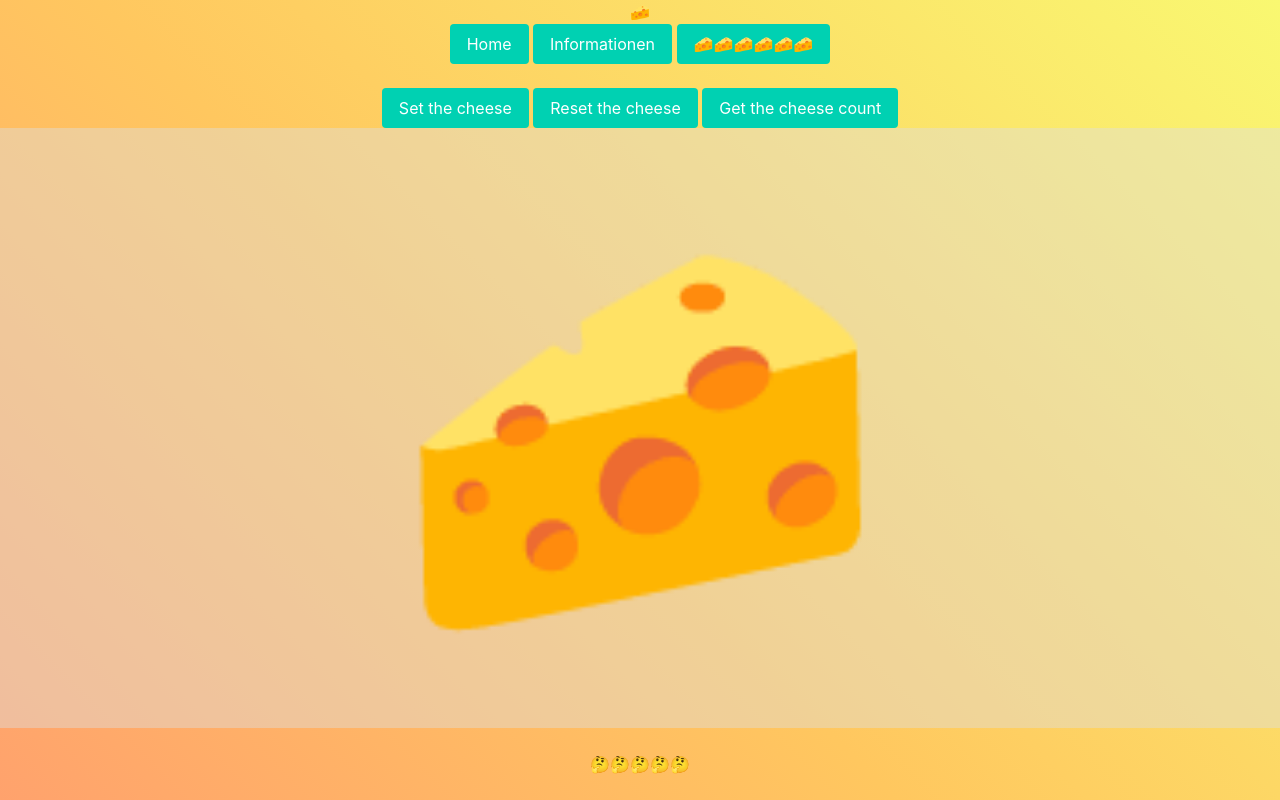
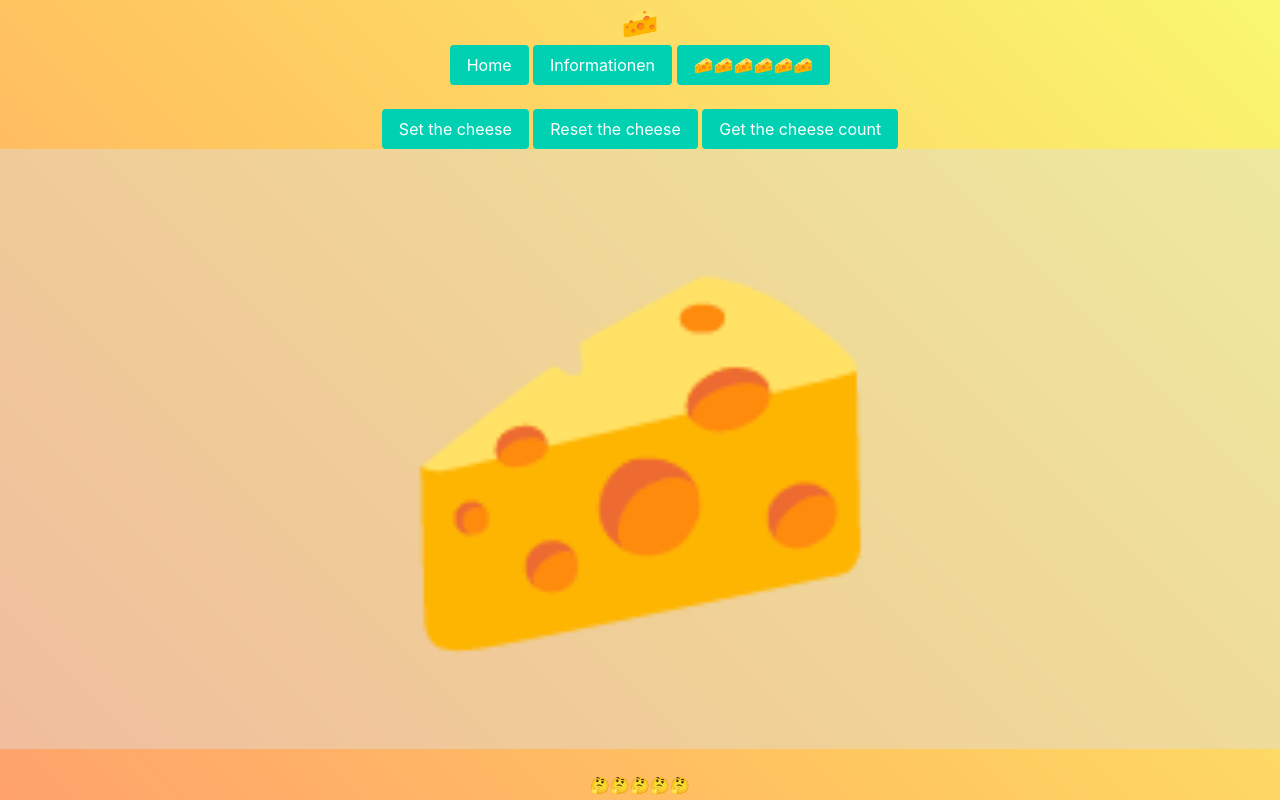
Before and after one commit to NicoDevStuff/Schulprojekt_Homepage, a plain HTML site: page html/cheese.html in a window 1280 px wide. Drawn offline with nearby package versions, Linux system fonts and the light colour scheme.

Commit message:
fssdfsdf

```diff
--- a/css/global.css
+++ b/css/global.css
@@ -12,7 +12,9 @@
 		#f9f871
 	);
 }
-
+#Heading {
+	font-size: 30px;
+}
 html {
 	height: 100%;
 	background-image: var(--gradient);
--- a/css/index.css
+++ b/css/index.css
@@ -1,6 +1,4 @@
-#Heading {
-	font-size: 30px;
-}
+
 
 #upperbuttons {
 	max-width: 100%;
```
Also changed, not shown: css/informationen.css (line endings or trailing spaces).
